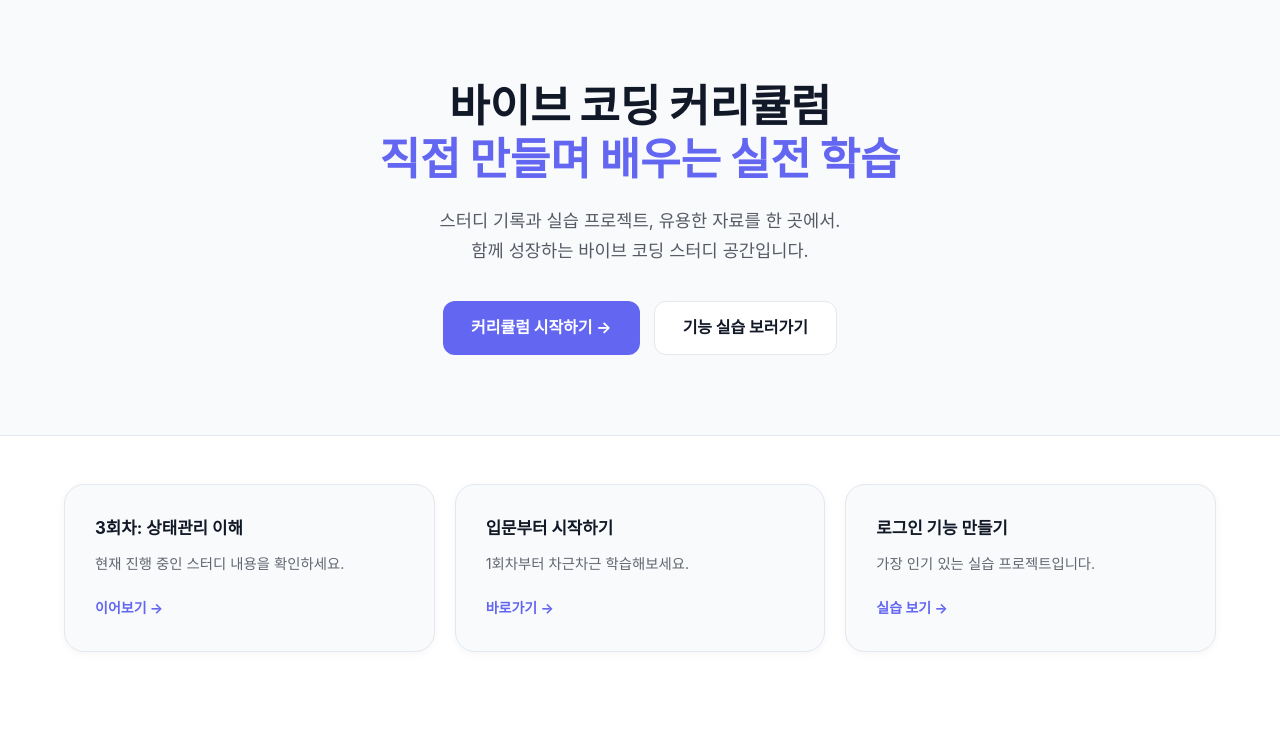
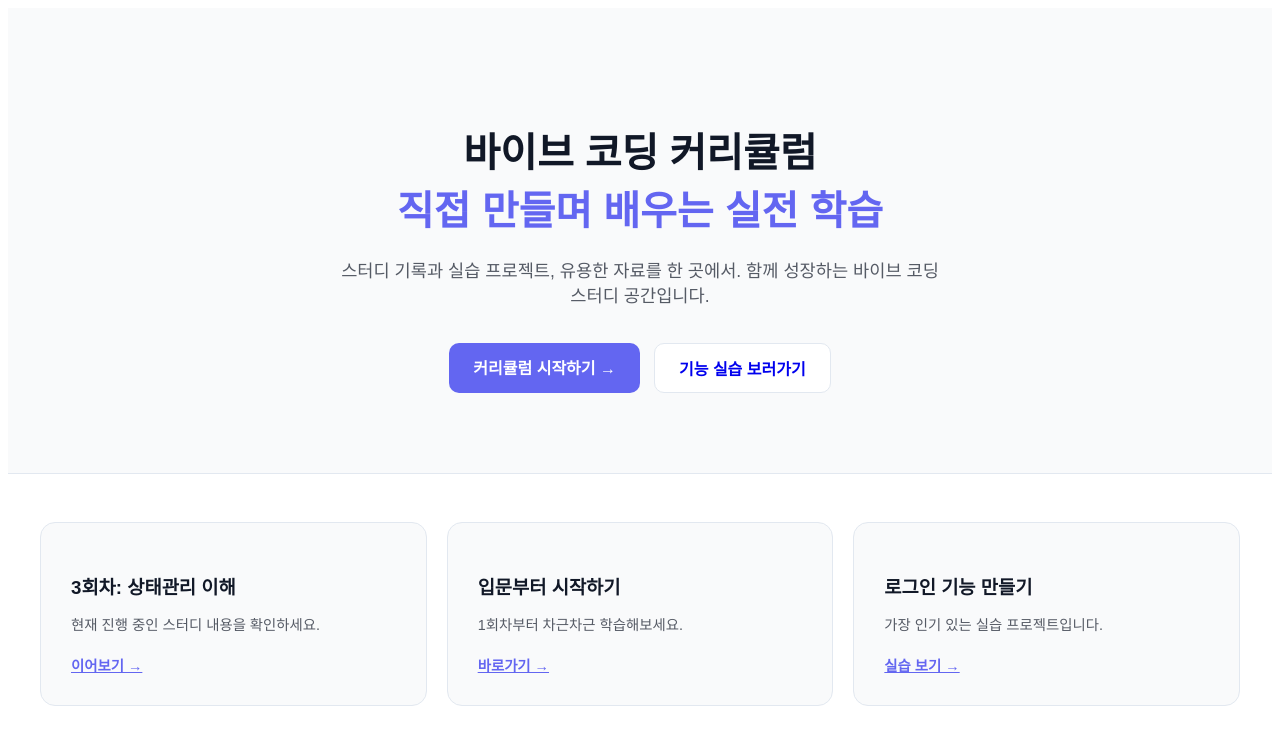
Before and after one commit to zmetron2/next-cf-vibe, a Next.js app: page / in a window 1280 px wide. Shown: the top 744 px of the page. Built offline with nearby package versions, Linux system fonts and the light colour scheme.

Commit message:
fix: Self-contained 디자인 적용 (CSS/에지런타임 제거)

```diff
--- a/src/app/layout.tsx
+++ b/src/app/layout.tsx
@@ -1,5 +1,4 @@
 import type { Metadata } from "next";
-import "./globals.css";
 
 export const metadata: Metadata = {
   title: "엘쯔의 바이브코딩 - 퍼블리셔, 프런트엔드 개발자 엘쯔의 정보공유",
--- a/src/app/page.tsx
+++ b/src/app/page.tsx
@@ -1,46 +1,76 @@
-export const runtime = 'edge';
-
 import React from 'react';
 import Link from 'next/link';
 
 export default function HomePage() {
   return (
-    <div className="home-container">
-      <section className="hero">
-        <h1>
+    <div style={{
+      minHeight: '100vh',
+      backgroundColor: '#ffffff',
+      color: '#111827',
+      fontFamily: 'sans-serif',
+      padding: '0',
+      margin: '0'
+    }}>
+      {/* Hero Section */}
+      <section style={{
+        padding: '80px 24px',
+        backgroundColor: '#f9fafb',
+        textAlign: 'center',
+        borderBottom: '1px solid #e2e8f0'
+      }}>
+        <h1 style={{ fontSize: '2.5rem', fontWeight: '900', marginBottom: '20px' }}>
           바이브 코딩 커리큘럼<br />
-          <span className="accent">직접 만들며 배우는 실전 학습</span>
+          <span style={{ color: '#6366f1' }}>직접 만들며 배우는 실전 학습</span>
         </h1>
-        <p className="hero-description">
-          스터디 기록과 실습 프로젝트, 유용한 자료를 한 곳에서.<br />
+        <p style={{ fontSize: '1.1rem', opacity: '0.7', maxWidth: '600px', margin: '0 auto 36px' }}>
+          스터디 기록과 실습 프로젝트, 유용한 자료를 한 곳에서.
           함께 성장하는 바이브 코딩 스터디 공간입니다.
         </p>
-        <div className="hero-buttons">
-          <Link href="/curriculum" className="btn-primary">
+        <div style={{ display: 'flex', gap: '14px', justifyContent: 'center' }}>
+          <Link href="/curriculum" style={{
+            backgroundColor: '#6366f1',
+            color: 'white',
+            padding: '12px 24px',
+            borderRadius: '10px',
+            fontWeight: '700',
+            textDecoration: 'none'
+          }}>
             커리큘럼 시작하기 →
           </Link>
-          <Link href="/practice" className="btn-secondary">
+          <Link href="/practice" style={{
+            backgroundColor: '#ffffff',
+            border: '1px solid #e2e8f0',
+            padding: '12px 24px',
+            borderRadius: '10px',
+            fontWeight: '700',
+            textDecoration: 'none'
+          }}>
             기능 실습 보러가기
           </Link>
         </div>
       </section>
 
-      <main className="main-content">
-        <div className="feature-grid">
-          <div className="card">
-            <h3>3회차: 상태관리 이해</h3>
-            <p>현재 진행 중인 스터디 내용을 확인하세요.</p>
-            <Link href="/curriculum" className="card-link">이어보기 →</Link>
+      {/* Main Content */}
+      <main style={{ maxWidth: '1200px', margin: '48px auto', padding: '0 24px' }}>
+        <div style={{
+          display: 'grid',
+          gridTemplateColumns: 'repeat(auto-fit, minmax(280px, 1fr))',
+          gap: '20px'
+        }}>
+          <div style={{ padding: '30px', borderRadius: '15px', border: '1px solid #e2e8f0', backgroundColor: '#f9fafb' }}>
+            <h3 style={{ marginBottom: '10px' }}>3회차: 상태관리 이해</h3>
+            <p style={{ fontSize: '0.9rem', opacity: '0.7', marginBottom: '20px' }}>현재 진행 중인 스터디 내용을 확인하세요.</p>
+            <Link href="/curriculum" style={{ color: '#6366f1', fontWeight: '700', fontSize: '0.9rem' }}>이어보기 →</Link>
           </div>
-          <div className="card">
-            <h3>입문부터 시작하기</h3>
-            <p>1회차부터 차근차근 학습해보세요.</p>
-            <Link href="/curriculum" className="card-link">바로가기 →</Link>
+          <div style={{ padding: '30px', borderRadius: '15px', border: '1px solid #e2e8f0', backgroundColor: '#f9fafb' }}>
+            <h3 style={{ marginBottom: '10px' }}>입문부터 시작하기</h3>
+            <p style={{ fontSize: '0.9rem', opacity: '0.7', marginBottom: '20px' }}>1회차부터 차근차근 학습해보세요.</p>
+            <Link href="/curriculum" style={{ color: '#6366f1', fontWeight: '700', fontSize: '0.9rem' }}>바로가기 →</Link>
           </div>
-          <div className="card">
-            <h3>로그인 기능 만들기</h3>
-            <p>가장 인기 있는 실습 프로젝트입니다.</p>
-            <Link href="/practice" className="card-link">실습 보기 →</Link>
+          <div style={{ padding: '30px', borderRadius: '15px', border: '1px solid #e2e8f0', backgroundColor: '#f9fafb' }}>
+            <h3 style={{ marginBottom: '10px' }}>로그인 기능 만들기</h3>
+            <p style={{ fontSize: '0.9rem', opacity: '0.7', marginBottom: '20px' }}>가장 인기 있는 실습 프로젝트입니다.</p>
+            <Link href="/practice" style={{ color: '#6366f1', fontWeight: '700', fontSize: '0.9rem' }}>실습 보기 →</Link>
           </div>
         </div>
       </main>
```
